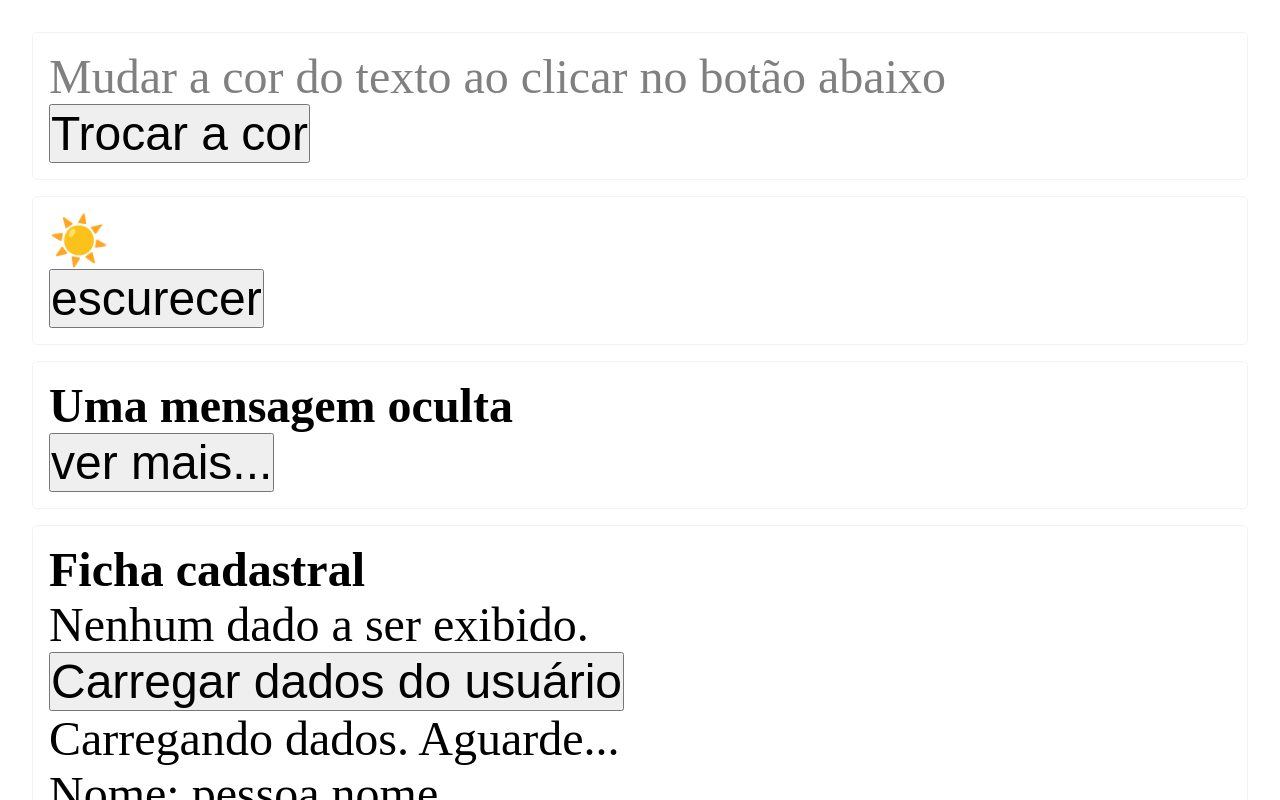
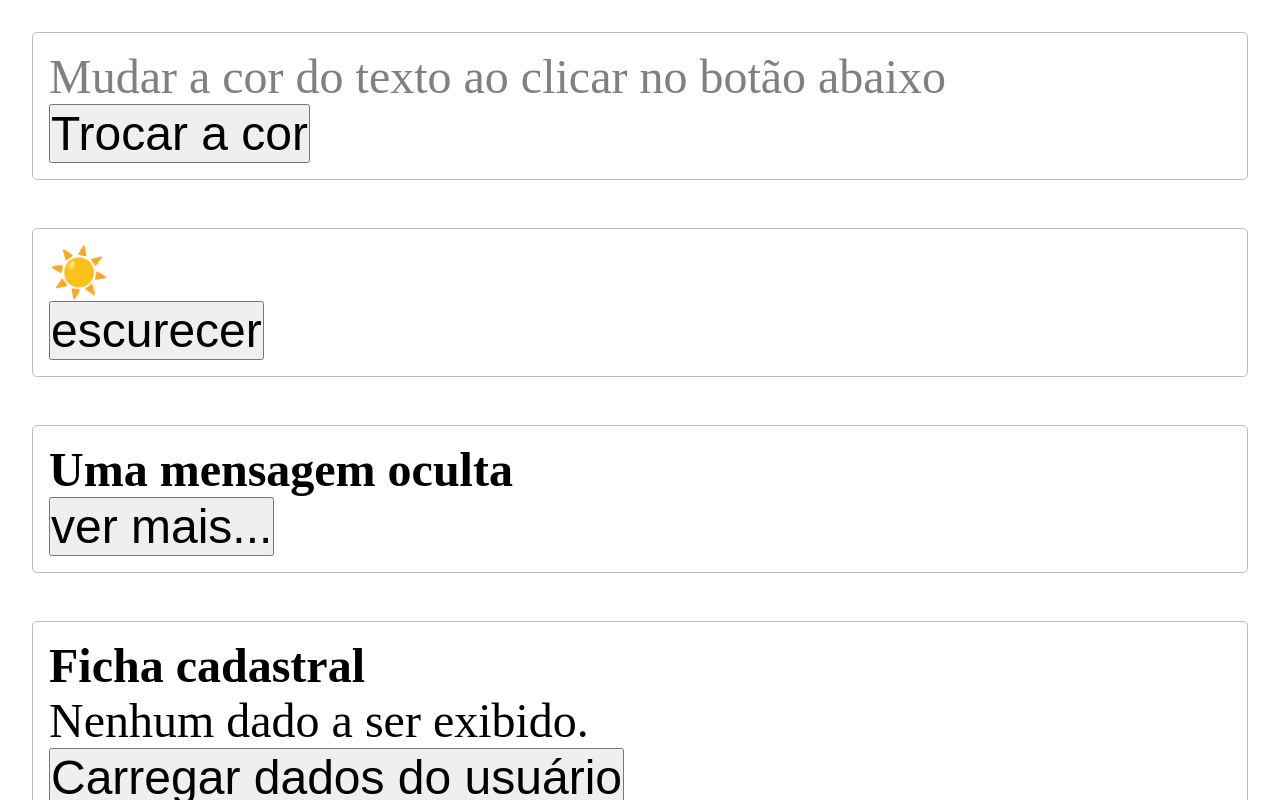
Before and after one commit to brunorm86/projeto-aplicado-react, a React (Create React App) app: page / in a window 1280 px wide. Shown: the top 800 px of the page. Built offline with nearby package versions, Linux system fonts and the light colour scheme.

Commit message:
Altera estilos

```diff
--- a/src/components/Estado/styles.module.css
+++ b/src/components/Estado/styles.module.css
@@ -2,8 +2,8 @@
   padding: 2rem;
 }
 .item {
-  border: 1px solid rgba(0, 0, 0, 0.05);
+  border: 1px solid rgba(0, 0, 0, 0.25);
   border-radius: 5px;
   padding: 1rem;
-  margin-bottom: 1rem;
+  margin-bottom: 3rem;
 }
```
